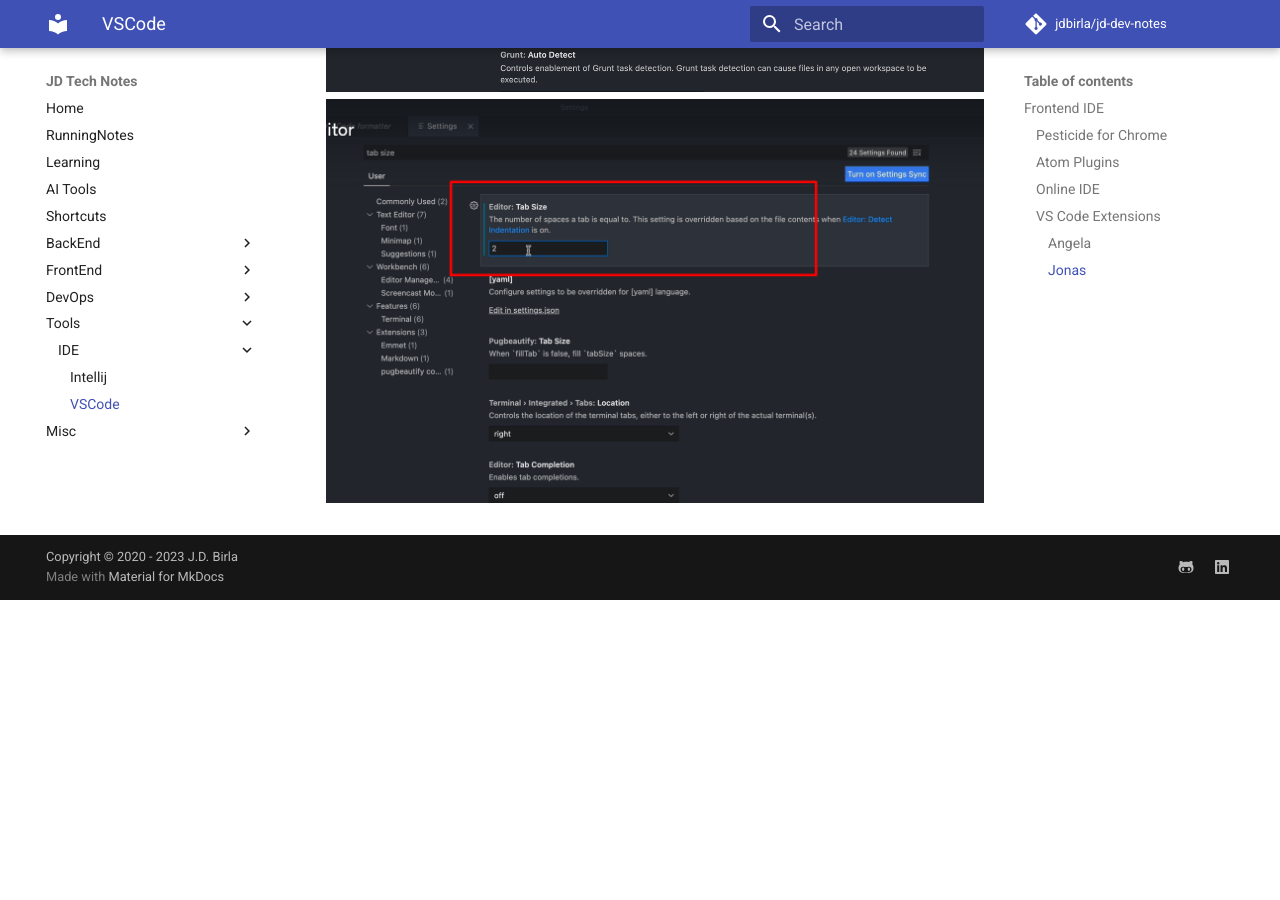
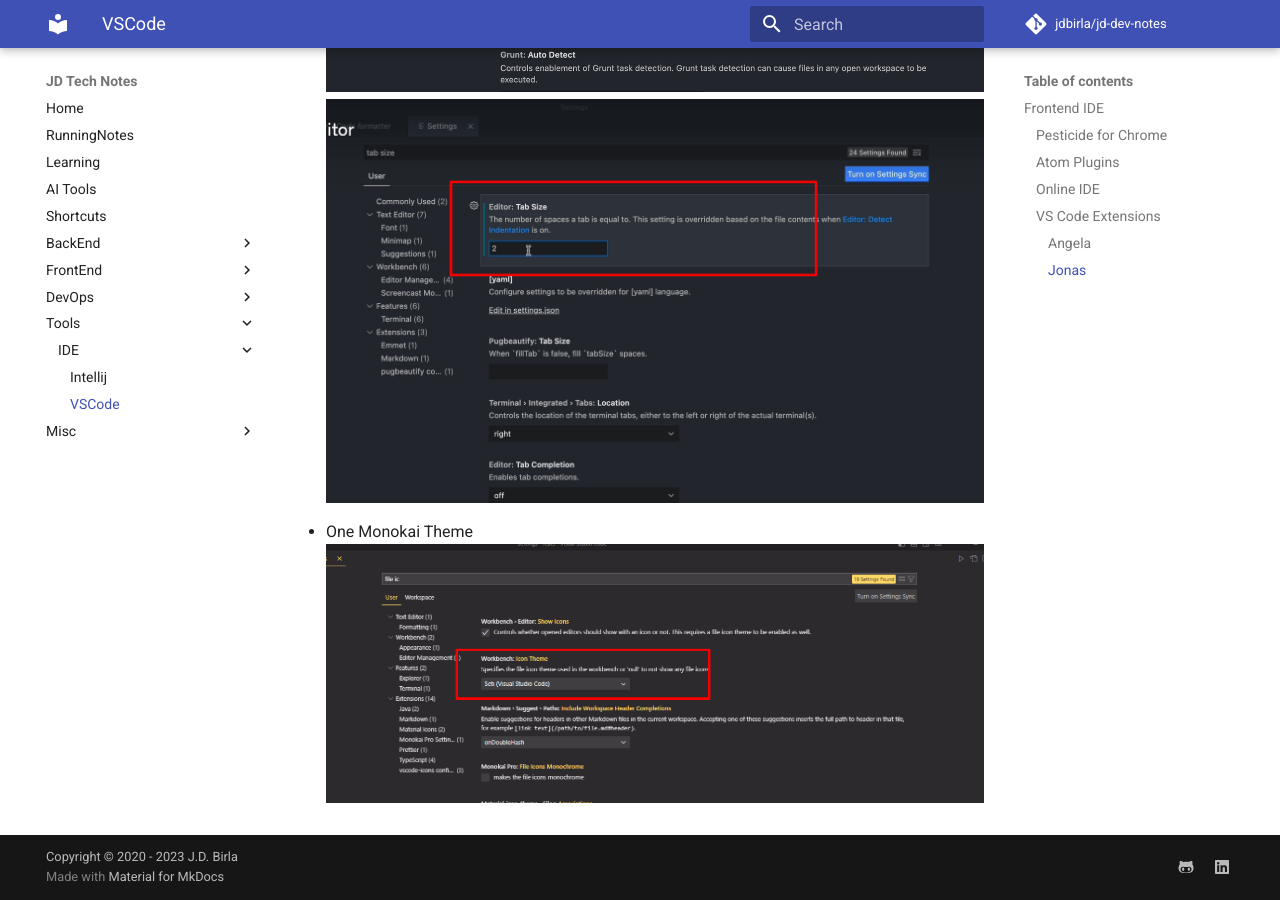
Before and after one commit to jdbirla/jd-dev-notes, an MkDocs documentation site: the page built from docs/tools/vscode.md, in a window 1280 px wide and 900 px high, scrolled down 2830 px. Built offline with MkDocs 1.6.1 and Material for MkDocs 9.7.7, drawn with Linux system fonts in a browser that asks for light colours; comment, search, counter and statistics services are not loaded; before the commit the page ends 3430 px from its top, so only the background shows below that.

Commit message:
Update vscode.md

```diff
--- a/docs/tools/vscode.md
+++ b/docs/tools/vscode.md
@@ -46,3 +46,5 @@ https://replit.com/signup
 ![](https://github.com/jdbirla/jd-dev-notes/blob/master/docs/tools/pics/Screenshot_2.png)
 ![](https://github.com/jdbirla/jd-dev-notes/blob/master/docs/tools/pics/Screenshot_3.png)
 ![](https://github.com/jdbirla/jd-dev-notes/blob/master/docs/tools/pics/Screenshot_4.png)
+- One Monokai Theme
+![](https://github.com/jdbirla/jd-dev-notes/blob/master/docs/tools/pics/Screenshot_5.png)
```
